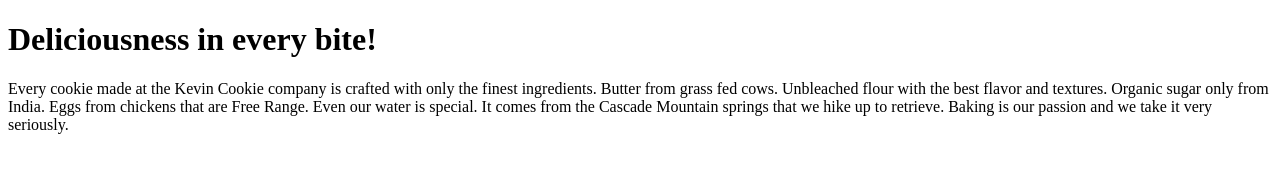
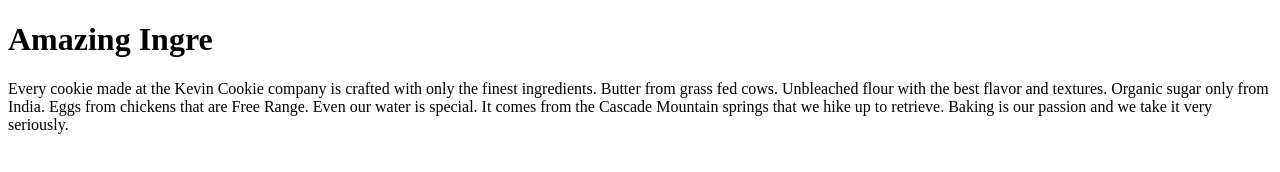
Before and after one commit to Stanbuggy/boogie.ng, a plain HTML site: page index.htm in a window 1280 px wide. Drawn offline with Linux system fonts and the light colour scheme.

Commit message:
Update Index file

```diff
--- a/index.htm
+++ b/index.htm
@@ -2,7 +2,7 @@
 <html>
 <body>
 
-<h1>Deliciousness in every bite!</h1>
+<h1>Amazing Ingre</h1>
 <p>Every cookie made at the Kevin Cookie company is crafted with only the finest ingredients. Butter from grass fed cows. Unbleached flour with the best flavor and textures. Organic sugar only from India. Eggs from chickens that are Free Range. Even our water is special. It comes from the Cascade Mountain springs that we hike up to retrieve. Baking is our passion and we take it very seriously.</p>
 
 </body>
```
